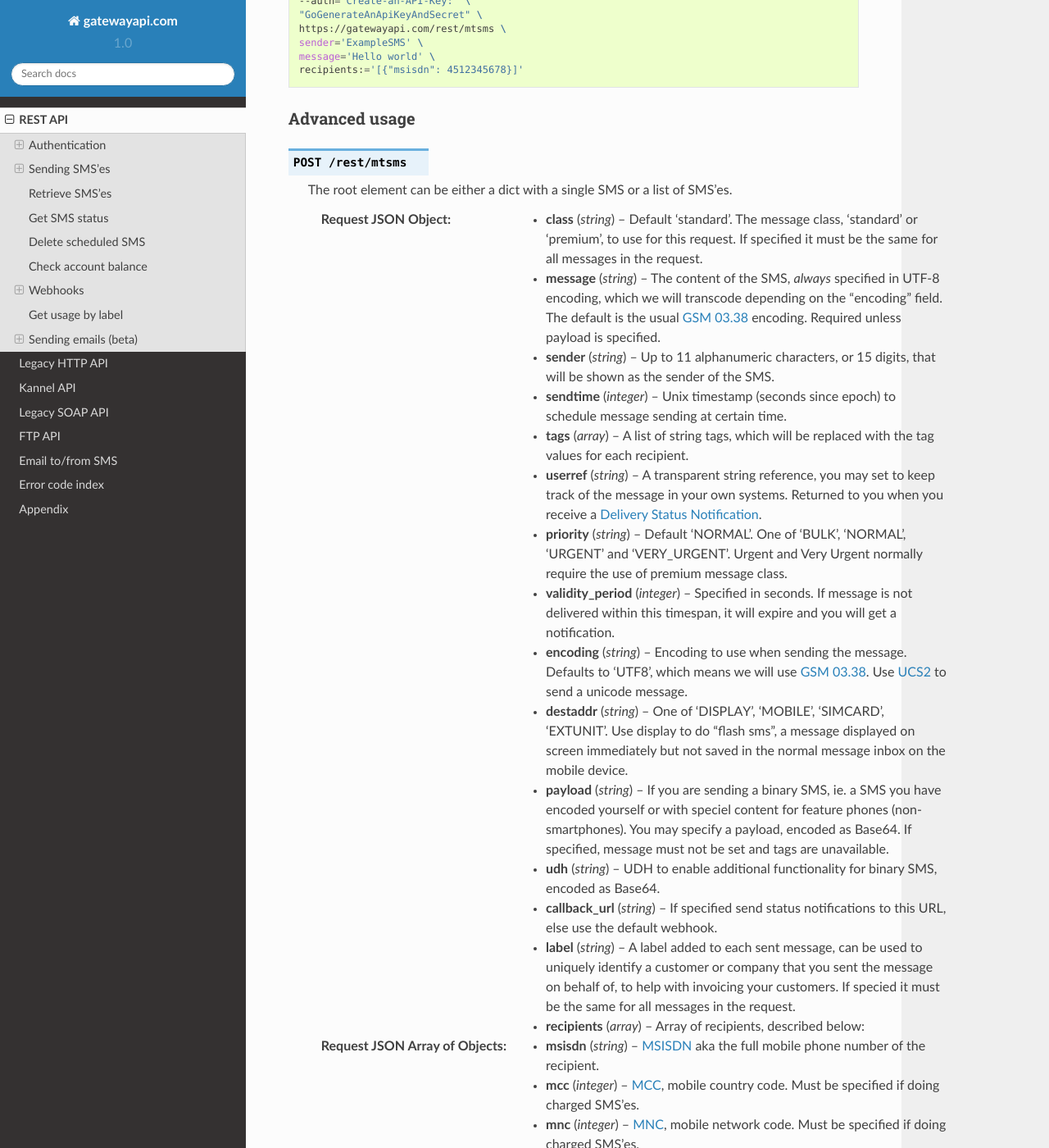
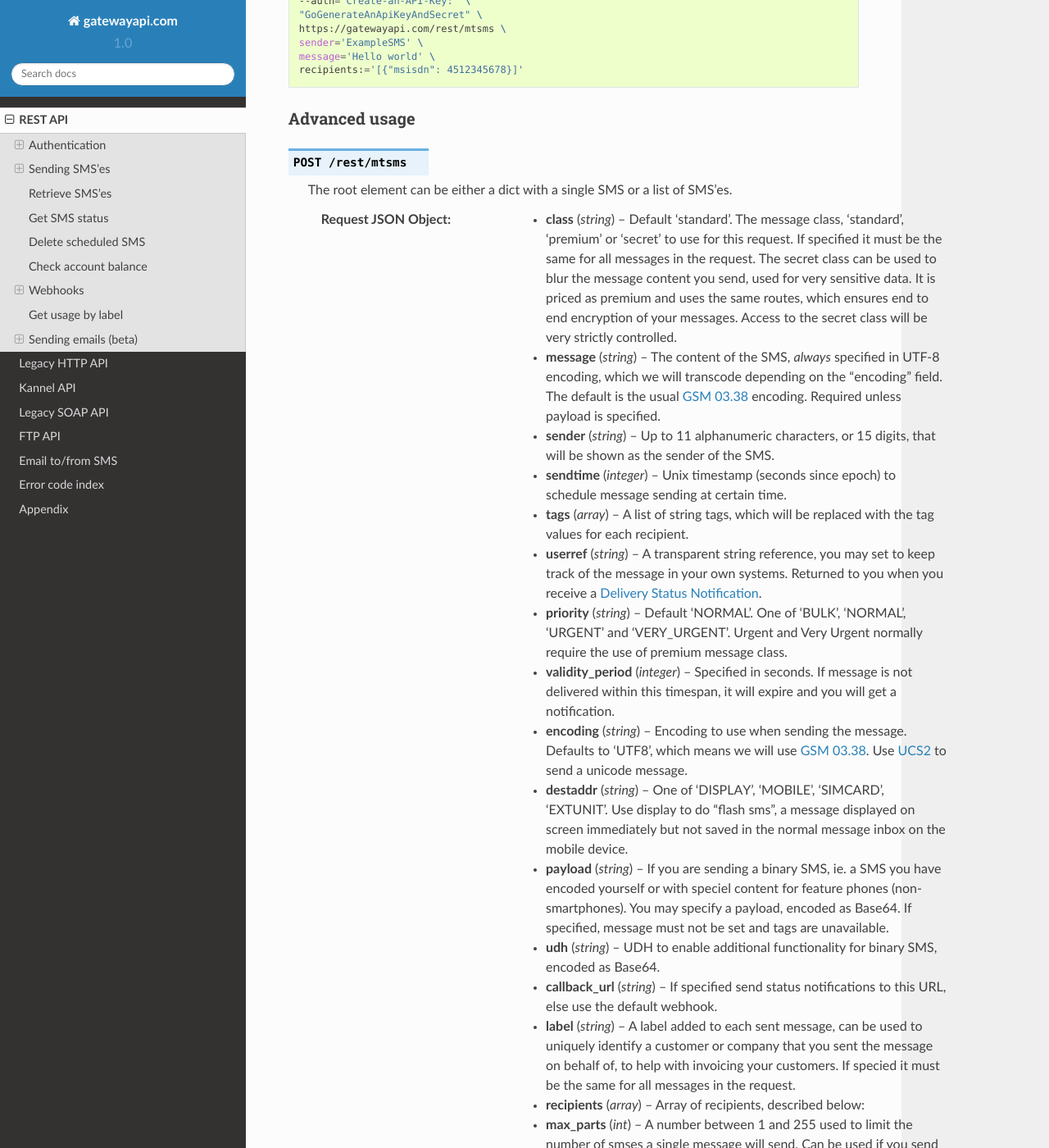
Before and after one commit to onlinecity/gatewayapi-docs, a Sphinx documentation site: the page built from docs/rest.rst, in a window 1280 px wide and 1400 px high, scrolled down 9808 px. Shown: the whole window at 82% size. Built offline with Sphinx 7.4.7 and the Read the Docs theme 2.0.0, drawn with Linux system fonts in a browser that asks for light colours; some of the changed text lies outside the part shown.

Commit message:
Info about max_parts and secret class.

```diff
--- a/docs/rest.rst
+++ b/docs/rest.rst
@@ -546,7 +546,7 @@
 
    The root element can be either a dict with a single SMS or a list of SMS'es.
 
-   :<json string class: Default 'standard'. The message class, 'standard' or 'premium', to use for this request. If specified it must be the same for all messages in the request.
+   :<json string class: Default 'standard'. The message class, 'standard', 'premium' or 'secret' to use for this request. If specified it must be the same for all messages in the request. The secret class can be used to blur the message content you send, used for very sensitive data. It is priced as premium and uses the same routes, which ensures end to end encryption of your messages. Access to the secret class will be very strictly controlled.
    :<json string message: The content of the SMS, *always* specified in UTF-8 encoding, which we will transcode depending on the "encoding" field. The default is the usual :term:`GSM 03.38` encoding. Required unless payload is specified.
    :<json string sender: Up to 11 alphanumeric characters, or 15 digits, that will be shown as the sender of the SMS.
    :<json integer sendtime: Unix timestamp (seconds since epoch) to schedule message sending at certain time.
@@ -566,6 +566,7 @@
    :<jsonarr integer mnc: :term:`MNC`, mobile network code. Must be specified if doing charged SMS'es.
    :<jsonarr object charge: Charge data. More details on sending charged SMS'es to come.
    :<jsonarr array tagvalues: A list of string values corresponding to the tags in message. The order and amount of tag values must exactly match the tags.
+   :<json int max_parts: A number between 1 and 255 used to limit the number of smses a single message will send. Can be used if you send smses from systems that generates messages that you can't control, this way you can ensure that you don't send very long smses. You will not be charged for more than the amount specified here. Can't be used with Tags or BINARY smses.
    :>json array ids: If successful you receive a object containing a list of message ids.
    :status 200: Returns a dict with message IDs on success
    :status 400: Ie. invalid arguments, details in the JSON body
```
